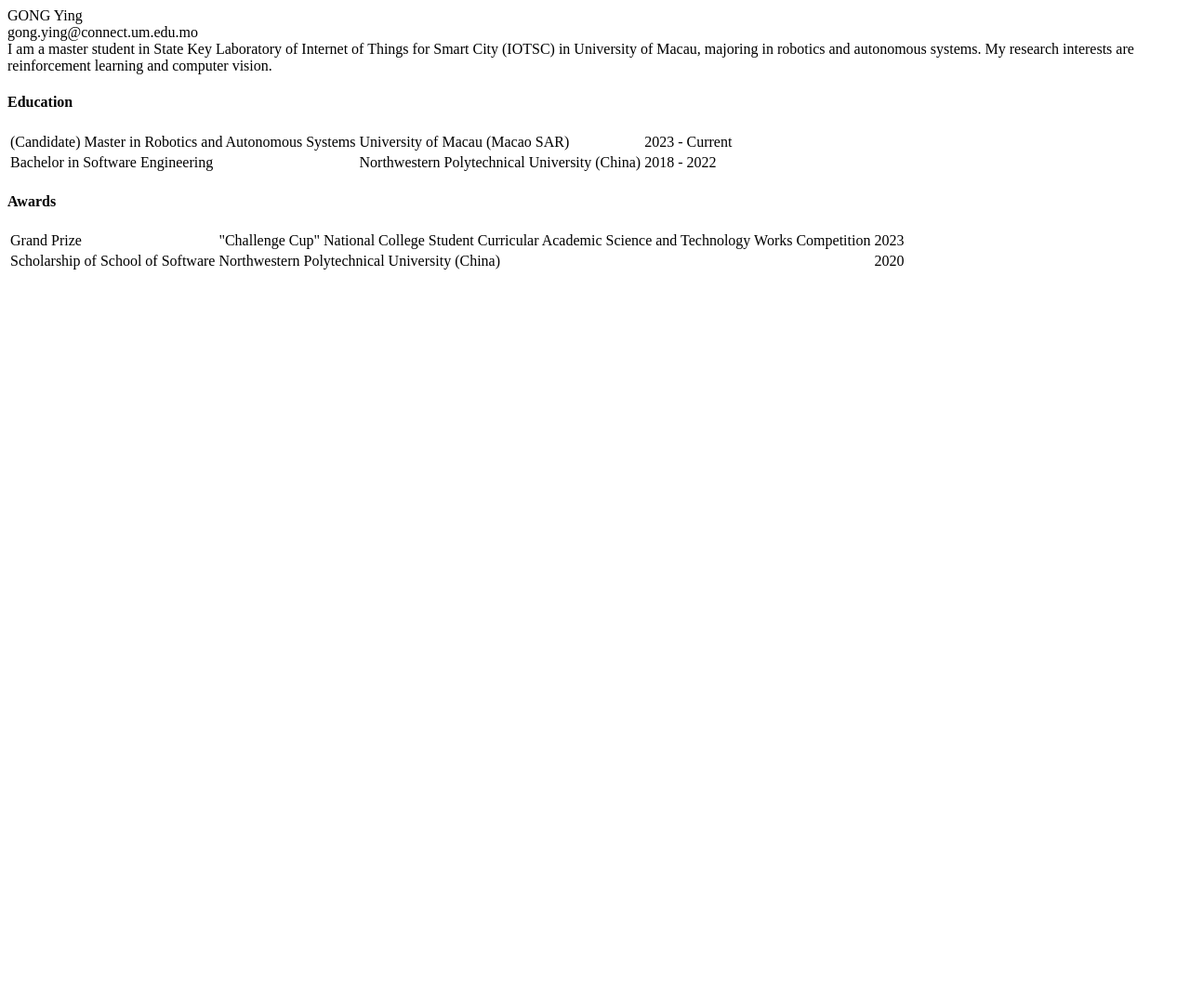
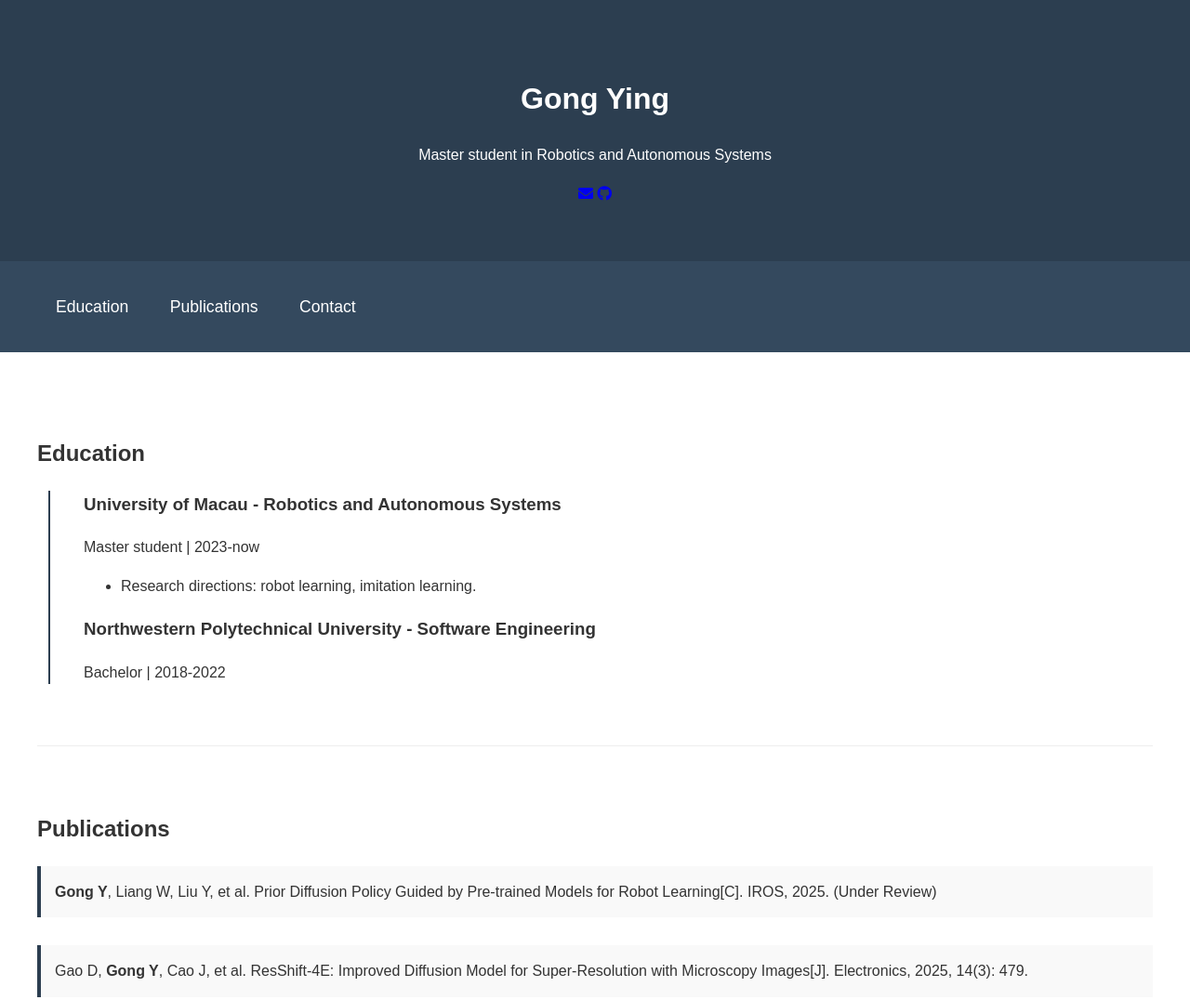
Before and after one commit to Vhyrsd/Vhyrsd.github.io, a plain HTML site: page index.html in a window 1280 px wide. Shown: the top 1076 px of the page at 93% size. Before the commit the page ends 800 px from the top, so only its background shows below. Drawn offline with Linux system fonts and the light colour scheme.

Commit message:
update index.html

```diff
--- a/index.html
+++ b/index.html
@@ -1,81 +1,157 @@
+<!DOCTYPE html>
+<html lang="zh-CN">
 <head>
-  <title>GONG Ying</title>
+    <meta charset="UTF-8">
+    <meta name="viewport" content="width=device-width, initial-scale=1.0">
+    <title>Gong Ying</title>
+    <link rel="stylesheet" href="https://cdnjs.cloudflare.com/ajax/libs/font-awesome/5.15.4/css/all.min.css">
+    <style>
+        :root {
+            --primary-color: #2c3e50;
+            --secondary-color: #34495e;
+        }
 
+        body {
+            font-family: 'Arial', sans-serif;
+            line-height: 1.6;
+            margin: 0;
+            padding: 0;
+            color: #333;
+        }
+
+        .container {
+            max-width: 1200px;
+            margin: 0 auto;
+            padding: 20px;
+        }
+
+        header {
+            background-color: var(--primary-color);
+            color: white;
+            padding: 60px 0;
+            text-align: center;
+        }
+
+        .profile-img {
+            width: 150px;
+            height: 150px;
+            border-radius: 50%;
+            margin-bottom: 20px;
+        }
+
+        nav {
+            background-color: var(--secondary-color);
+            padding: 15px 0;
+        }
+
+        nav a {
+            color: white;
+            text-decoration: none;
+            margin: 0 20px;
+            font-size: 1.1em;
+        }
+
+        section {
+            padding: 50px 0;
+            border-bottom: 1px solid #eee;
+        }
+
+        .publication-item {
+            margin-bottom: 30px;
+            padding: 15px;
+            background-color: #f9f9f9;
+            border-left: 4px solid var(--primary-color);
+        }
+
+        .timeline {
+            position: relative;
+            padding-left: 30px;
+            margin-left: 20px;
+        }
+
+        .timeline::before {
+            content: '';
+            position: absolute;
+            left: -8px;
+            top: 0;
+            width: 2px;
+            height: 100%;
+            background: var(--primary-color);
+        }
+
+        footer {
+            background-color: var(--primary-color);
+            color: white;
+            text-align: center;
+            padding: 20px 0;
+        }
+
+        @media (max-width: 768px) {
+            nav {
+                text-align: center;
+            }
+            nav a {
+                display: block;
+                margin: 10px 0;
+            }
+        }
+    </style>
 </head>
-<div id="self_intro">
-  <div id="name">
-    GONG Ying
-  </div>
-  <div id="email">
-    gong.ying@connect.um.edu.mo
-  </div>
-  <div id="brief">
-    I am a master student in State Key Laboratory of Internet of Things for Smart City (IOTSC) in University of Macau,
-    majoring in robotics and autonomous systems.
-    My research interests are reinforcement learning and computer vision.
-  </div>
-</div>
+<body>
+    <header>
+        <!-- <img src="your-photo.jpg" alt="李明" class="profile-img"> -->
+        <h1>Gong Ying</h1>
+        <p>Master student in Robotics and Autonomous Systems</p>
+        <div class="social-links">
+            <a href="mailto:mc35214@um.edu.mo"><i class="fas fa-envelope"></i></a>
+            <a href="https://github.com/Vhyrsd"><i class="fab fa-github"></i></a>
+            <!-- <a href="https://scholar.google.com/citations?user=ID"><i class="fas fa-graduation-cap"></i></a>
+            <a href="https://linkedin.com/in/yourprofile"><i class="fab fa-linkedin"></i></a> -->
+        </div>
+    </header>
 
-<div>
-  <h4 id="education">
-    Education
-  </h4>
-  <table class="table_edu">
-    <tbody>
-      <tr>
-        <td>
-          (Candidate) Master in Robotics and Autonomous Systems
-        </td>
-        <td>
-          University of Macau (Macao SAR)
-        </td>
-        <td>
-          2023 - Current
-        </td>
-      </tr>
-      <tr>
-        <td>
-          Bachelor in Software Engineering
-        </td>
-        <td>
-          Northwestern Polytechnical University (China)
-        </td>
-        <td>
-          2018 - 2022
-        </td>
-      </tr>
-    </tbody>
-  </table>
-</div>
+    <nav>
+        <div class="container">
+            <a href="#education">Education</a>
+            <a href="#publications">Publications</a>
+            <!-- <a href="#research">研究方向</a> -->
+            <a href="#contact">Contact</a>
+        </div>
+    </nav>
 
-<div>
-  <h4 id="education">
-    Awards
-  </h4>
-  <table class="table_awards">
-    <tbody>
-      <tr>
-        <td>
-          Grand Prize
-        </td>
-        <td>
-          "Challenge Cup" National College Student Curricular Academic Science and Technology Works Competition
-        </td>
-        <td>
-          2023
-        </td>
-      </tr>
-      <tr>
-        <td>
-          Scholarship of School of Software
-        </td>
-        <td>
-          Northwestern Polytechnical University (China)
-        </td>
-        <td>
-          2020
-        </td>
-      </tr>
-    </tbody>
-  </table>
-</div>
+    <main class="container">
+        <section id="education">
+            <h2>Education</h2>
+            <div class="timeline">
+                <h3>University of Macau - Robotics and Autonomous Systems</h3>
+                <p>Master student | 2023-now</p>
+                <ul>
+                    <li>Research directions: robot learning, imitation learning.</li>
+                </ul>
+
+                <h3>Northwestern Polytechnical University - Software Engineering</h3>
+                <p>Bachelor | 2018-2022</p>
+            </div>
+        </section>
+
+        <section id="publications">
+            <h2>Publications</h2>
+            <div class="publication-item">
+                <b>Gong Y</b>, Liang W, Liu Y, et al. Prior Diffusion Policy Guided by Pre-trained Models for Robot Learning[C]. IROS, 2025. (Under Review)
+            </div>
+            <div class="publication-item">
+                Gao D, <b>Gong Y</b>, Cao J, et al. ResShift-4E: Improved Diffusion Model for Super-Resolution with Microscopy Images[J]. Electronics, 2025, 14(3): 479.
+            </div>
+        </section>
+
+        <section id="contact">
+            <h2>Contact</h2>
+            <p>E-mail: mc35214@um.edu.mo, 200082gy@gmail.com</p>
+        </section>
+    </main>
+
+    <!-- <footer>
+        <p>© 2025 Gong Ying - All rights reserved.</p>
+    </footer> -->
+</body>
+</html>
```
Also changed, not shown: index_backup.html (added, +81 -0 lines).
